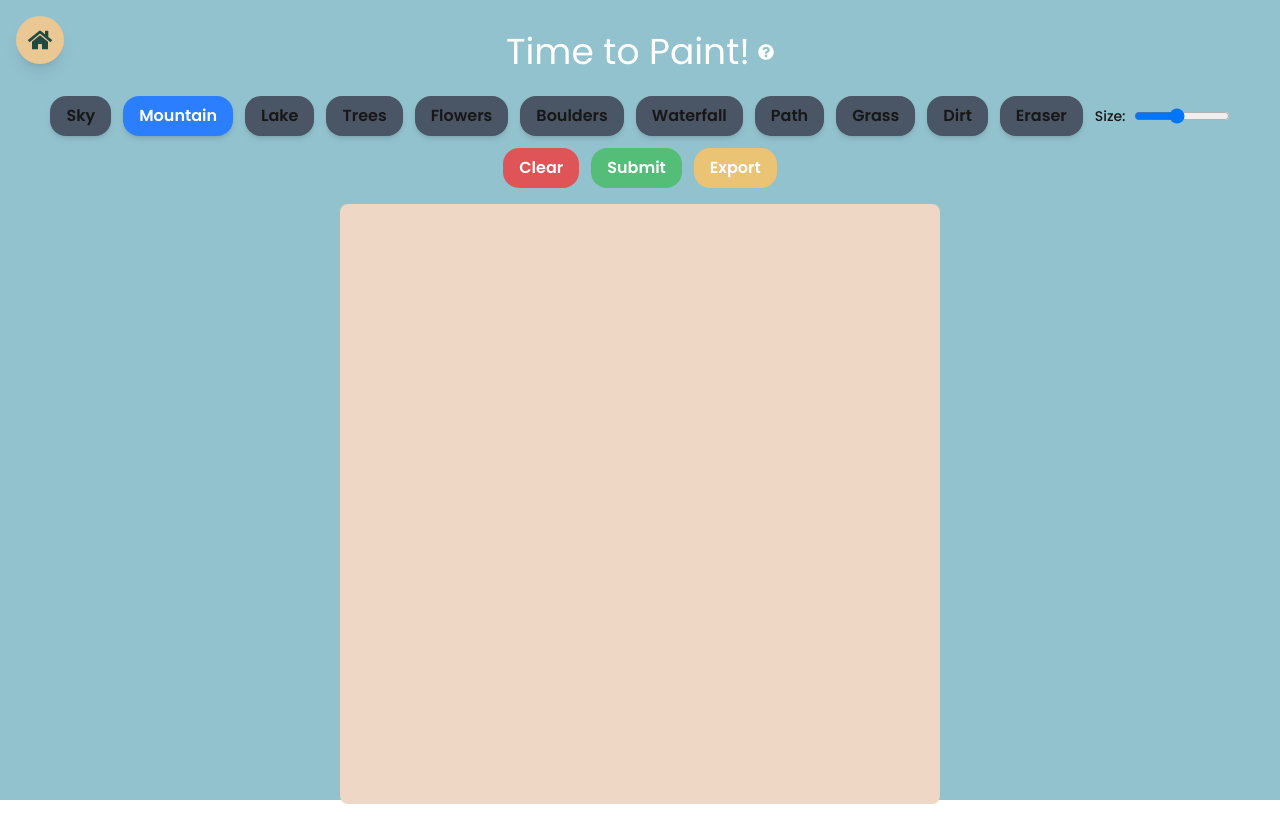
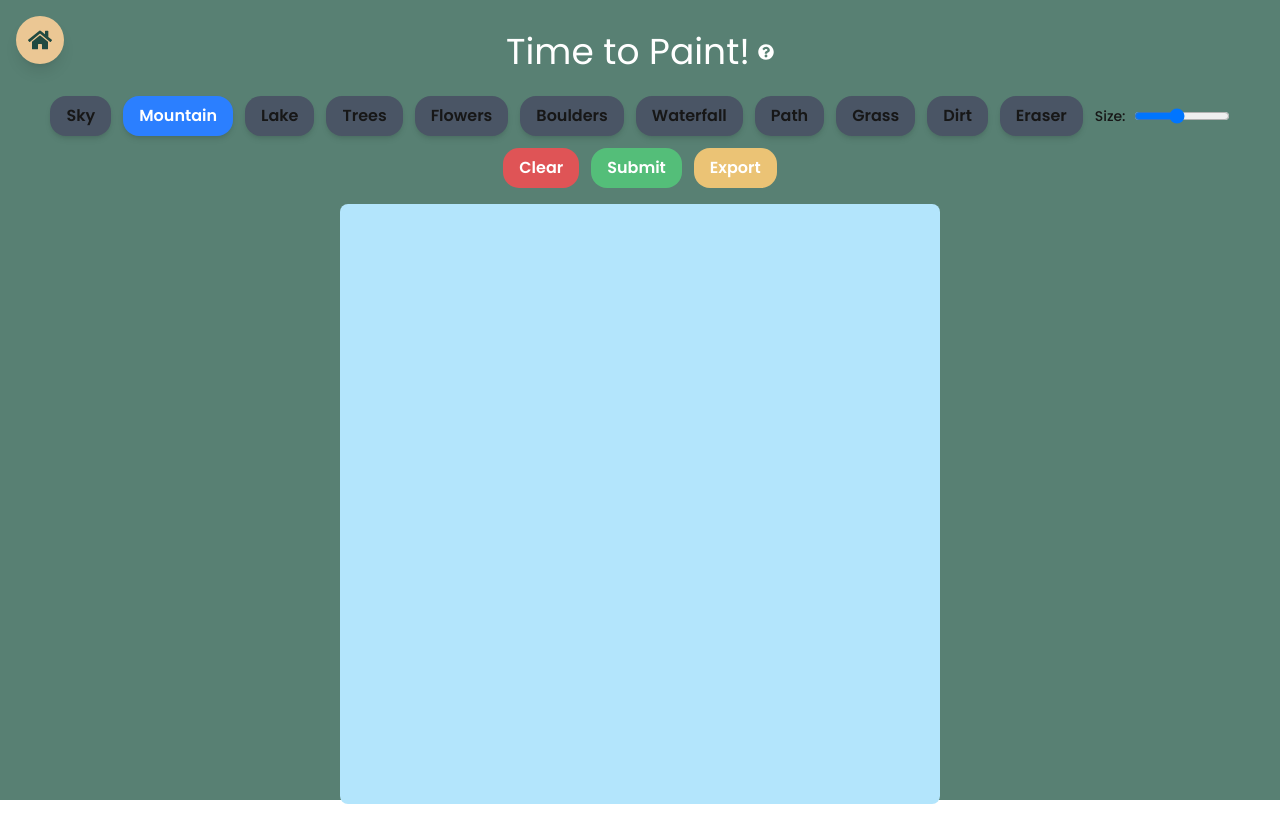
Before and after one commit to angela-yang/Dubhacks-25, a Next.js app: page /paint in a window 1280 px wide. Built offline with nearby package versions, Linux system fonts and the light colour scheme.

Commit message:
Changed canvas color

```diff
--- a/src/app/components/Canvas.tsx
+++ b/src/app/components/Canvas.tsx
@@ -14,7 +14,7 @@ const brushColors: Record<BrushType, string> = {
   Path: "rgb(191,168,147)",
   Grass: "rgb(122,180,96)",
   Dirt: "rgb(137,115,96)",
-  Eraser: "rgb(239,215,198)",
+  Eraser: "rgb(179,229,252)",
 };
 
 const Canvas: React.FC = () => {
--- a/src/app/paint/page.tsx
+++ b/src/app/paint/page.tsx
@@ -1,10 +1,11 @@
 import HomeNav from "../components/HomeNav"
 import Canvas from "../components/Canvas"
+import Background from "../components/Background"
 import { FaQuestionCircle } from "react-icons/fa";
 
 export default function Home() {
   return (
-    <div className="w-full h-screen bg-cover bg-center" style={{ backgroundColor: "rgb(147,194,207)"}}>
+    <div className="w-full h-screen bg-cover bg-center" style={{ backgroundColor: "rgb(88,128,115)"}}>
       <HomeNav />
 
       <div className="flex flex-col items-center justify-center text-center relative z-5 -translate-y-2">
```
